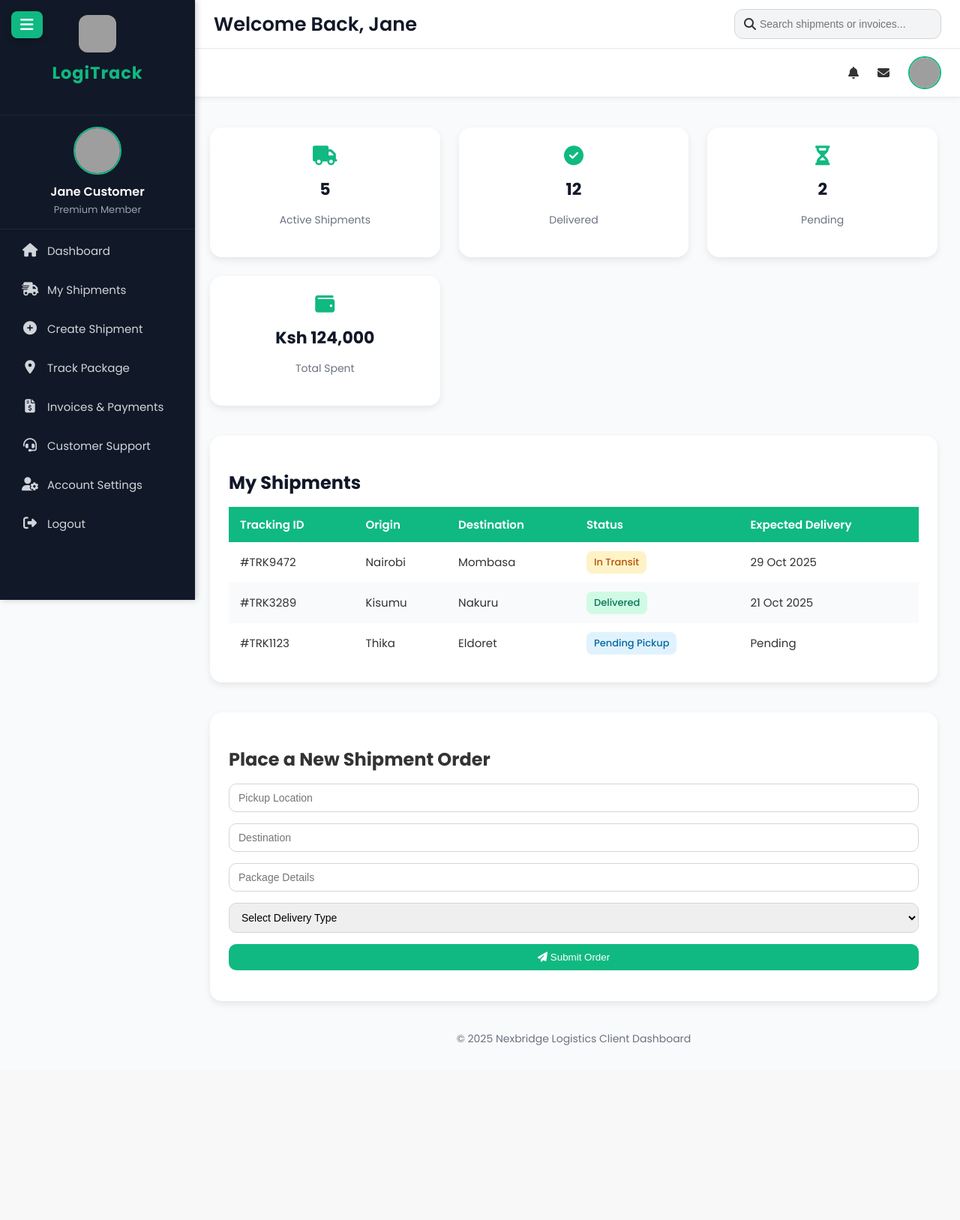
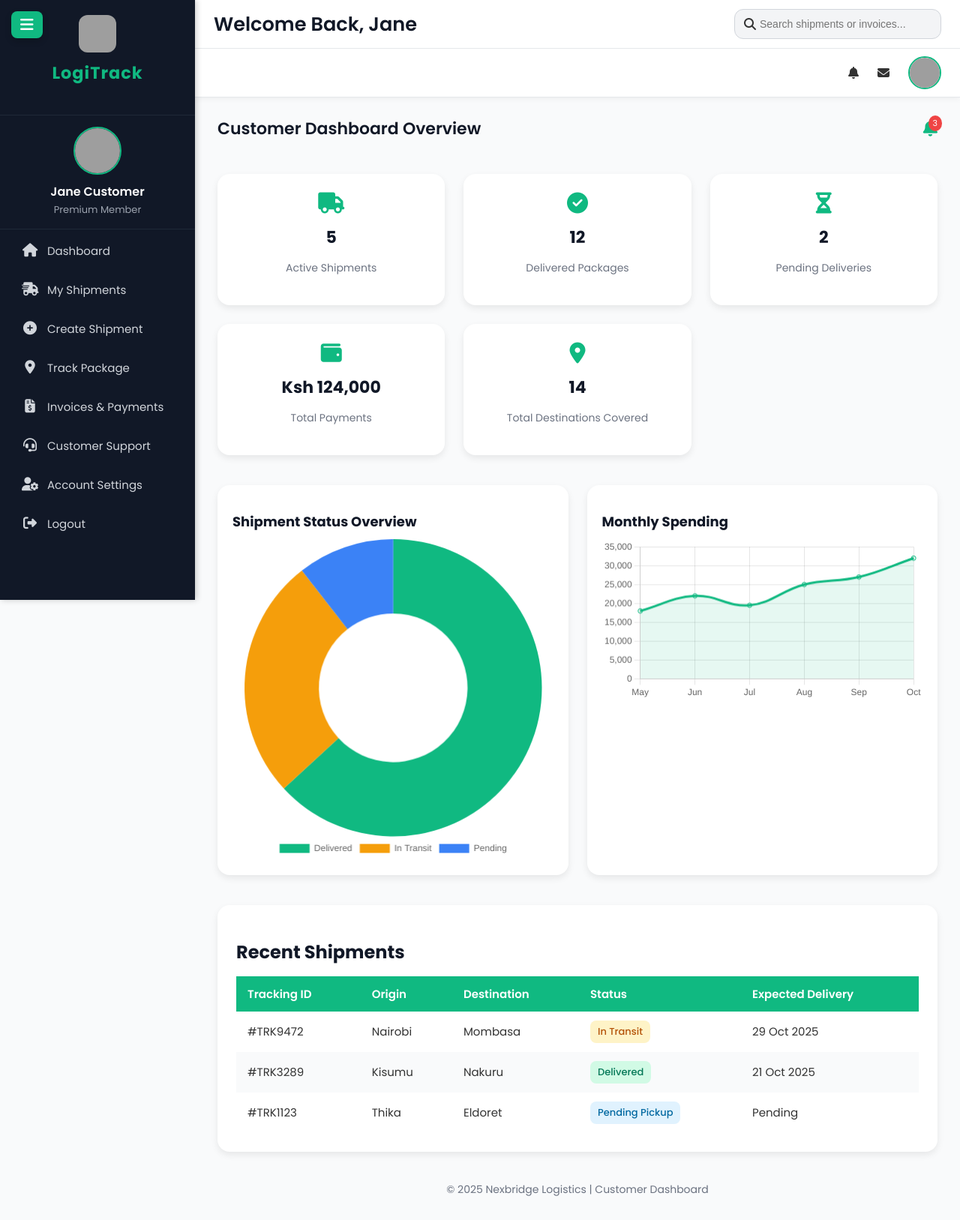
Before and after one commit to Maxwellkiptoo/tsfreighters, a PHP site: page /tsfreighters/app/Views/customers/Customer.php in a window 1280 px wide. Shown: the whole page at 75% size. Before the commit the page ends 1394 px from the top, so only its background shows below. Run offline with PHP 8.4, Linux system fonts and the light colour scheme; grey boxes are pictures that could not be loaded.

Commit message:
new code for the dashbaord updated code

```diff
--- a/app/Views/customers/Customer.php
+++ b/app/Views/customers/Customer.php
@@ -4,7 +4,7 @@
 <head>
 <meta charset="UTF-8">
 <meta name="viewport" content="width=device-width, initial-scale=1.0">
-<title>Client Dashboard </title>
+<title>Customer Dashboard | LogiTrack</title>
 <link rel="stylesheet" href="https://cdnjs.cloudflare.com/ajax/libs/font-awesome/6.5.0/css/all.min.css">
 <link href="https://fonts.googleapis.com/css2?family=Poppins:wght@400;500;600;700&display=swap" rel="stylesheet">
 <script src="https://cdn.jsdelivr.net/npm/chart.js"></script>
@@ -17,7 +17,7 @@ body {
   overflow-x: hidden;
 }
 .main-content {
-  margin-left: 250px;
+  margin-left: 260px;
   padding: 30px;
 }
 
@@ -71,7 +71,7 @@ body {
   box-shadow: 0 8px 18px rgba(0,0,0,0.12);
 }
 .card i {
-  font-size: 26px;
+  font-size: 28px;
   color: #10b981;
   margin-bottom: 10px;
 }
@@ -83,6 +83,25 @@ body {
 .card p {
   font-size: 14px;
   color: #6b7280;
+}
+
+/* Charts Section */
+.charts-section {
+  display: grid;
+  grid-template-columns: repeat(auto-fit, minmax(340px, 1fr));
+  gap: 25px;
+  margin-top: 40px;
+}
+.chart-card {
+  background: white;
+  border-radius: 16px;
+  box-shadow: 0 4px 10px rgba(0,0,0,0.08);
+  padding: 20px;
+}
+.chart-card h2 {
+  font-size: 18px;
+  margin-bottom: 10px;
+  color: #111827;
 }
 
 /* Shipment Table */
@@ -123,37 +142,7 @@ table tr:nth-child(even){background:#f9fafb;}
 .status.transit{background:#fef3c7;color:#b45309;}
 .status.pending{background:#e0f2fe;color:#0369a1;}
 
-/* Order Form */
-.order-form {
-  background: white;
-  border-radius: 16px;
-  padding: 25px;
-  margin-top: 40px;
-  box-shadow: 0 4px 10px rgba(0,0,0,0.08);
-}
-.order-form h2 { margin-bottom: 15px; }
-.order-form form {
-  display: grid;
-  gap: 15px;
-}
-.order-form input, .order-form select {
-  padding: 10px 12px;
-  border: 1px solid #d1d5db;
-  border-radius: 10px;
-  font-size: 14px;
-  width: 100%;
-}
-.order-form button {
-  background: #10b981;
-  border: none;
-  color: #fff;
-  padding: 10px 15px;
-  border-radius: 10px;
-  cursor: pointer;
-  transition: background 0.3s;
-}
-.order-form button:hover { background: #059669; }
-
+/* Footer */
 footer {
   margin-top: 40px;
   text-align: center;
@@ -166,17 +155,39 @@ footer {
 
 <div class="main-content">
 
- <!-- Overview Cards -->
+  <div class="dashboard-header">
+    <h1>Customer Dashboard Overview</h1>
+    <div class="notifications">
+      <i class="fa fa-bell"></i>
+      <span class="badge">3</span>
+    </div>
+  </div>
+
+  <!-- Overview Cards -->
   <div class="dashboard-cards">
     <div class="card"><i class="fa fa-truck"></i><h3>5</h3><p>Active Shipments</p></div>
-    <div class="card"><i class="fa fa-check-circle"></i><h3>12</h3><p>Delivered</p></div>
-    <div class="card"><i class="fa fa-hourglass-half"></i><h3>2</h3><p>Pending</p></div>
-    <div class="card"><i class="fa fa-wallet"></i><h3>Ksh 124,000</h3><p>Total Spent</p></div>
+    <div class="card"><i class="fa fa-check-circle"></i><h3>12</h3><p>Delivered Packages</p></div>
+    <div class="card"><i class="fa fa-hourglass-half"></i><h3>2</h3><p>Pending Deliveries</p></div>
+    <div class="card"><i class="fa fa-wallet"></i><h3>Ksh 124,000</h3><p>Total Payments</p></div>
+    <div class="card"><i class="fa fa-map-marker-alt"></i><h3>14</h3><p>Total Destinations Covered</p></div>
   </div>
 
-  <!-- Shipment History Table -->
+  <!-- Charts Section -->
+  <div class="charts-section">
+    <div class="chart-card">
+      <h2>Shipment Status Overview</h2>
+      <canvas id="shipmentChart"></canvas>
+    </div>
+
+    <div class="chart-card">
+      <h2>Monthly Spending</h2>
+      <canvas id="spendingChart"></canvas>
+    </div>
+  </div>
+
+  <!-- Shipment History -->
   <div class="table-section">
-    <h2>My Shipments</h2>
+    <h2>Recent Shipments</h2>
     <table>
       <thead>
         <tr><th>Tracking ID</th><th>Origin</th><th>Destination</th><th>Status</th><th>Expected Delivery</th></tr>
@@ -189,24 +200,47 @@ footer {
     </table>
   </div>
 
-  <!-- Place Order -->
-  <div class="order-form">
-    <h2>Place a New Shipment Order</h2>
-    <form action="place_order.php" method="POST">
-      <input type="text" name="origin" placeholder="Pickup Location" required>
-      <input type="text" name="destination" placeholder="Destination" required>
-      <input type="text" name="package_details" placeholder="Package Details" required>
-      <select name="delivery_type" required>
-        <option value="">Select Delivery Type</option>
-        <option value="standard">Standard Delivery</option>
-        <option value="express">Express Delivery</option>
-      </select>
-      <button type="submit"><i class="fa fa-paper-plane"></i> Submit Order</button>
-    </form>
-  </div>
+  <footer>© 2025 Nexbridge Logistics | Customer Dashboard</footer>
+</div>
 
-  <footer>© 2025 Nexbridge Logistics Client Dashboard</footer>
-</div>
+<!-- Chart.js Configuration -->
+<script>
+const shipmentCtx = document.getElementById('shipmentChart').getContext('2d');
+new Chart(shipmentCtx, {
+  type: 'doughnut',
+  data: {
+    labels: ['Delivered', 'In Transit', 'Pending'],
+    datasets: [{
+      data: [12, 5, 2],
+      backgroundColor: ['#10b981', '#f59e0b', '#3b82f6'],
+      borderWidth: 0
+    }]
+  },
+  options: { plugins: { legend: { position: 'bottom' } } }
+});
+
+const spendingCtx = document.getElementById('spendingChart').getContext('2d');
+new Chart(spendingCtx, {
+  type: 'line',
+  data: {
+    labels: ['May', 'Jun', 'Jul', 'Aug', 'Sep', 'Oct'],
+    datasets: [{
+      label: 'Ksh Spent',
+      data: [18000, 22000, 19500, 25000, 27000, 32000],
+      borderColor: '#10b981',
+      backgroundColor: 'rgba(16,185,129,0.1)',
+      tension: 0.4,
+      fill: true
+    }]
+  },
+  options: {
+    plugins: { legend: { display: false } },
+    scales: {
+      y: { beginAtZero: true, ticks: { stepSize: 5000 } }
+    }
+  }
+});
+</script>
 
 </body>
 </html>
--- a/app/Views/customers/layout/client_sidebar.php
+++ b/app/Views/customers/layout/client_sidebar.php
@@ -249,7 +249,7 @@
   </div>
 
   <!-- ✅ Customer Sidebar Links -->
-  <a href="customer_dashboard.php" class="<?php echo ($_GET['page'] ?? '') === 'dashboard' ? 'active' : ''; ?>">
+  <a href="customer.php" class="<?php echo ($_GET['page'] ?? '') === 'dashboard' ? 'active' : ''; ?>">
     <i class="fa fa-home"></i> <span>Dashboard</span>
   </a>
 
```
